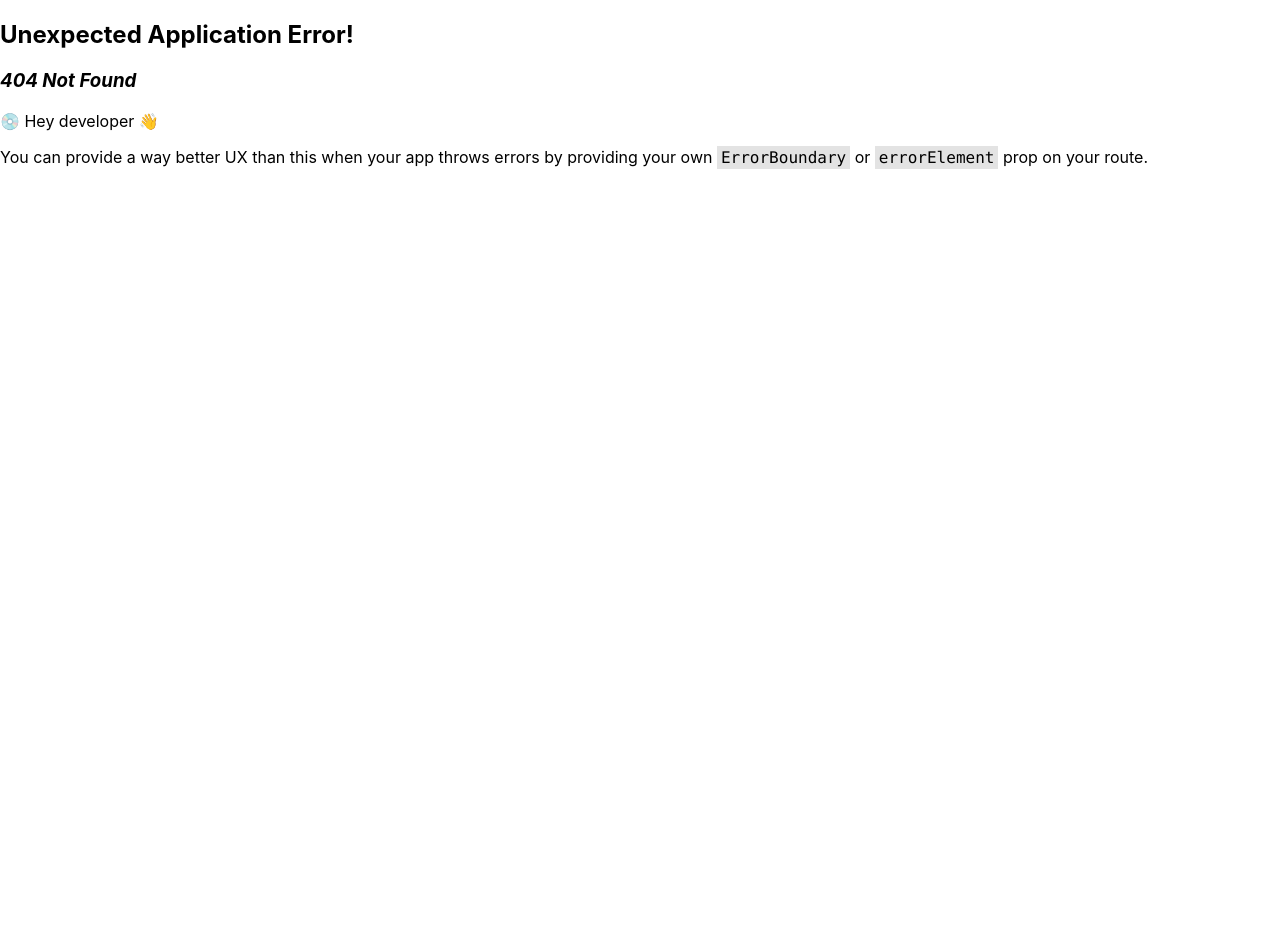
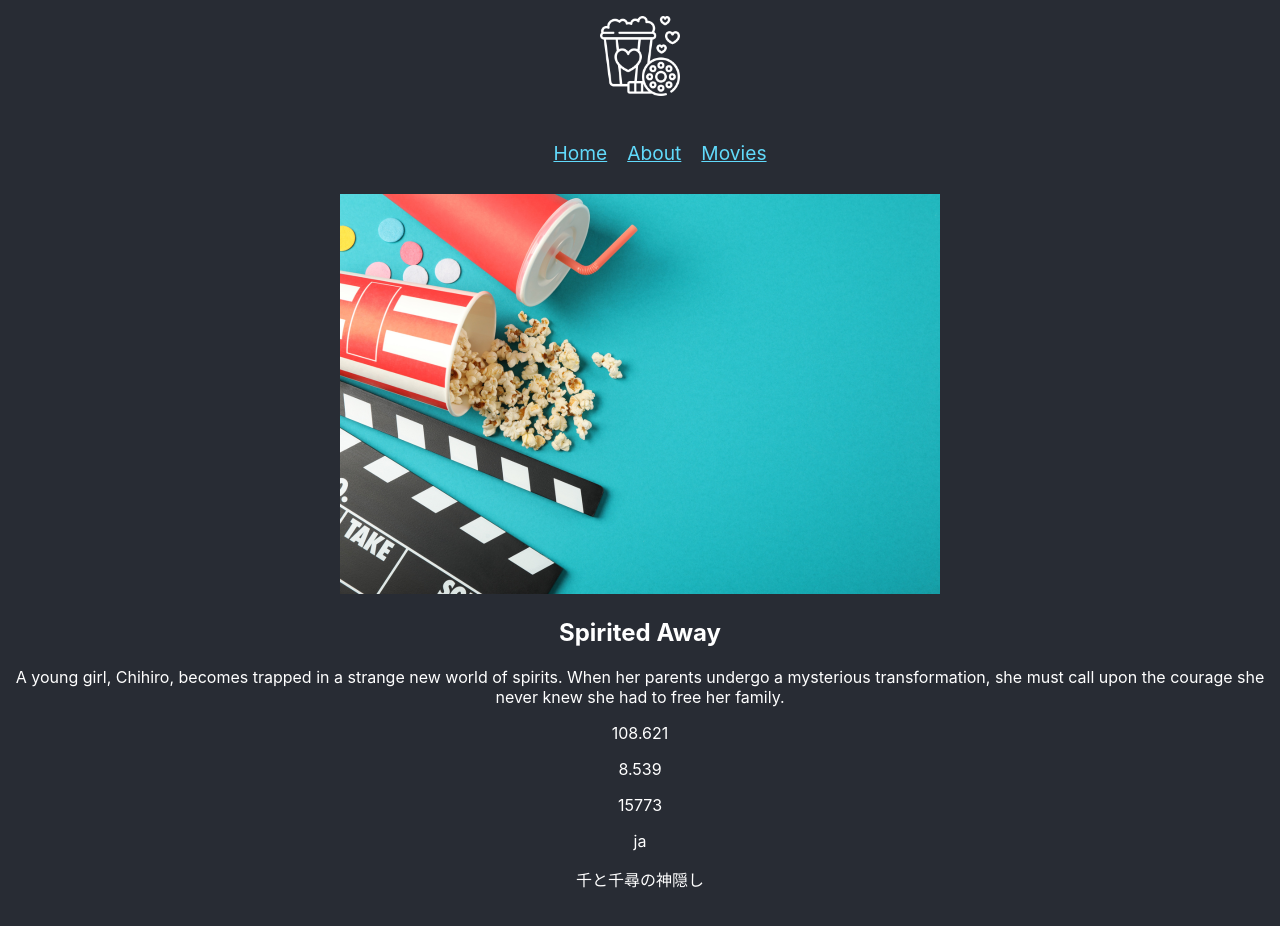
Before and after one commit to Lougles/movies-db-deep-react, a React (Create React App) app: page /movies/129 in a window 1280 px wide. Before the commit this address had no page. Shown: the top 926 px of the page. Before the commit the page ends 800 px from the top, so only its background shows below. Built offline with nearby package versions, Linux system fonts and the light colour scheme.

Commit message:
Added movie page

```diff
--- a/src/features/Movies/MovieCard.tsx
+++ b/src/features/Movies/MovieCard.tsx
@@ -7,7 +7,7 @@ function MovieCard (movie: IMovie) {
             <img className={styles.thumbnail} src="/movie-thumb.png" alt="Movie thumbnail"/>
             <div className={styles.content}>
                 <div>
-                    <Link to={`movies/${movie.id}`}>{movie.title}</Link>
+                    <Link to={`${movie.id}`}>{movie.title}</Link>
                 </div>
                 <div className={styles.popularity}>{movie.overview}</div>
                 <div className={styles.overview}>{movie.popularity}</div>
--- a/src/features/Movies/Movies.tsx
+++ b/src/features/Movies/Movies.tsx
@@ -13,6 +13,7 @@ function Movies ({movies}: MoviesProps) {
             <div className={styles.list}>
                 {movies.map((el: IMovie) => (
                     <MovieCard
+                    key={el.id}
                     {...el}
                     />
                 ))}
--- a/src/features/Movies/MoviesCard.module.scss
+++ b/src/features/Movies/MoviesCard.module.scss
@@ -11,6 +11,9 @@
 
   a {
     color: shared.$primary-color;
+  }
+  @media (max-width: shared.$max-tablet-width){
+    margin: 1rem;
   }
   @media (max-width: shared.$max-mobile-width){
     margin: 0.5rem;
--- /dev/null
+++ b/src/features/Movies/MoviesPage.tsx
@@ -0,0 +1,20 @@
+import {useParams} from "react-router-dom";
+import {movies} from "../../reducers/listOfMovie";
+
+export function MoviesPage () {
+    const {id} = useParams();
+    const findEl = movies.find(el => Number(el.id) === Number(id))
+    return (
+        <section>
+            <img src="/movie-thumb.png"/>
+            <h1>{findEl?.title}</h1>
+            <p>{findEl?.overview}</p>
+            <p>{findEl?.popularity}</p>
+            <p>{findEl?.vote_average}</p>
+            <p>{findEl?.vote_count}</p>
+            <p>{findEl?.adult}</p>
+            <p>{findEl?.original_language}</p>
+            <p>{findEl?.original_title}</p>
+        </section>
+    )
+}
--- a/src/index.tsx
+++ b/src/index.tsx
@@ -8,6 +8,7 @@ import {About} from "./features/About/About";
 import Movies from "./features/Movies/Movies";
 import {Provider} from "react-redux";
 import store from "./store";
+import {MoviesPage} from "./features/Movies/MoviesPage";
 
 const router = createBrowserRouter([
     {
@@ -21,6 +22,10 @@ const router = createBrowserRouter([
             {
                 path: "/movies",
                 element: <Movies />
+            },
+            {
+                path: "/movies/:id",
+                element: <MoviesPage />
             }
         ]
     }
--- a/src/styles/_shared.scss
+++ b/src/styles/_shared.scss
@@ -2,3 +2,4 @@ $primary-color: #fff;
 $dimmed-color: #9e9e9e;
 $link-color: #61dafb;
 $max-mobile-width: 767px;
+$max-tablet-width: 1023px;
```
